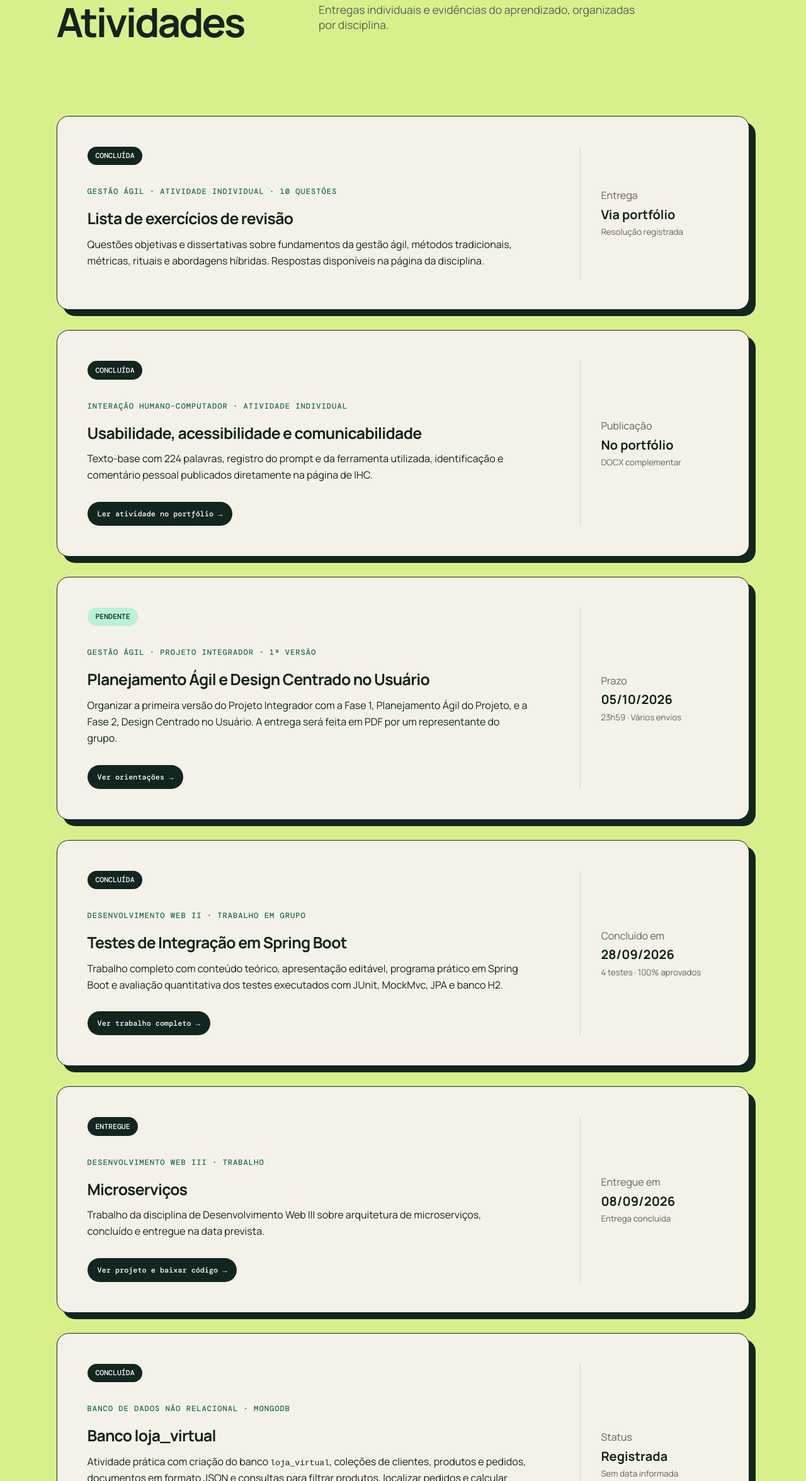
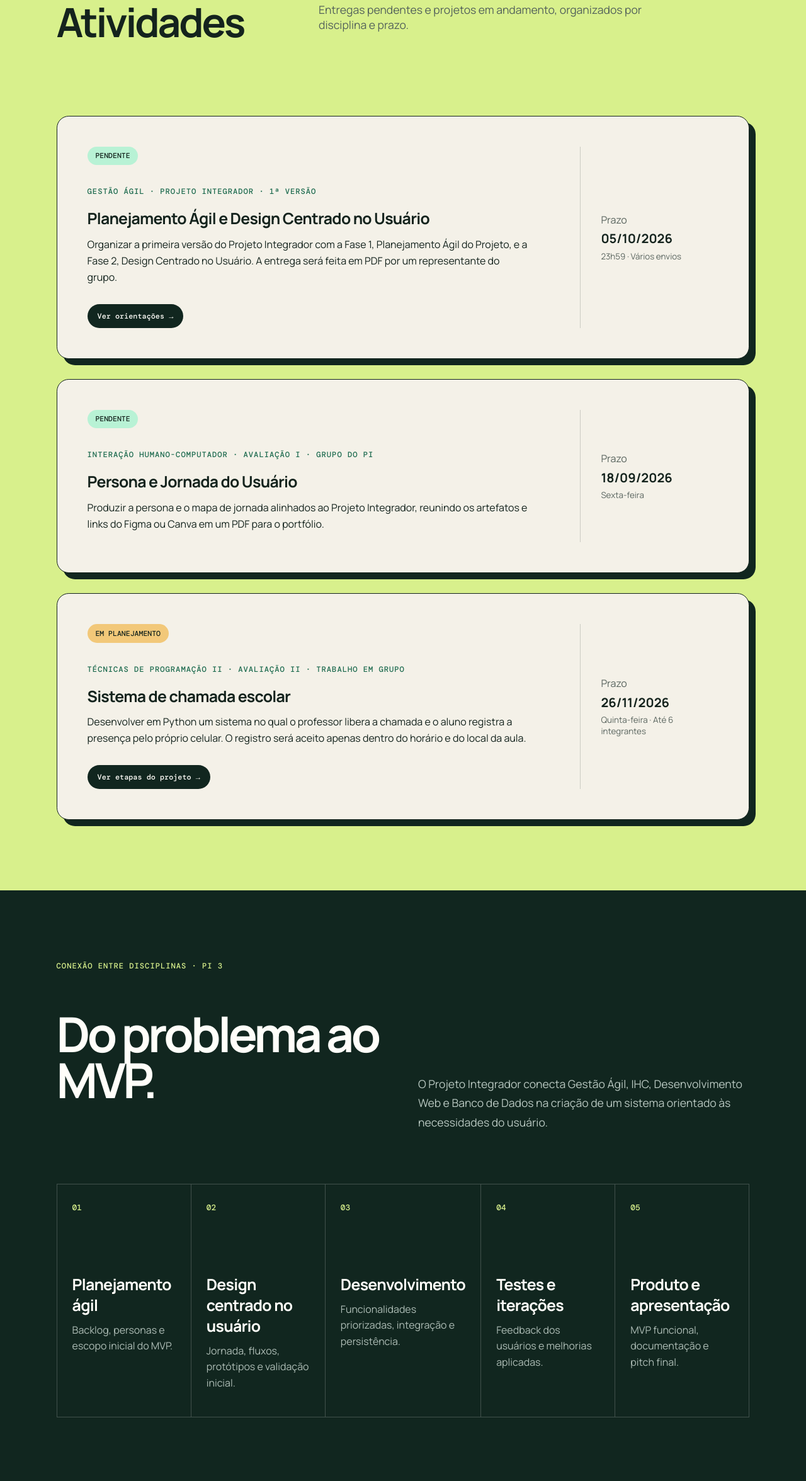
Before and after one commit to DanielDoneda/dsmfatec, a plain HTML site: page index.html in a window 1280 px wide. Shown: the part 3006-5358 px from the top of the page at 63% size. Drawn offline with nearby package versions, Linux system fonts and the light colour scheme.

Commit message:
refactor: mantém apenas pendências no index

```diff
--- a/index.html
+++ b/index.html
@@ -115,35 +115,8 @@
         <div class="section-heading reveal">
           <p class="eyebrow">Prática</p>
           <h2>Atividades</h2>
-          <p>Entregas individuais e evidências do aprendizado, organizadas por disciplina.</p>
+          <p>Entregas pendentes e projetos em andamento, organizados por disciplina e prazo.</p>
         </div>
-          <article class="activity-card reveal">
-          <div>
-            <span class="activity-status completed">Concluída</span>
-            <p class="lesson-number">Gestão Ágil · Atividade individual · 10 questões</p>
-            <h3>Lista de exercícios de revisão</h3>
-            <p>Questões objetivas e dissertativas sobre fundamentos da gestão ágil, métodos tradicionais, métricas, rituais e abordagens híbridas. Respostas disponíveis na página da disciplina.</p>
-          </div>
-          <div class="activity-meta">
-            <span>Entrega</span>
-            <strong>Via portfólio</strong>
-            <small>Resolução registrada</small>
-          </div>
-        </article>
-        <article class="activity-card reveal">
-          <div>
-            <span class="activity-status completed">Concluída</span>
-            <p class="lesson-number">Interação Humano-Computador · Atividade individual</p>
-            <h3>Usabilidade, acessibilidade e comunicabilidade</h3>
-            <p>Texto-base com 224 palavras, registro do prompt e da ferramenta utilizada, identificação e comentário pessoal publicados diretamente na página de IHC.</p>
-            <a class="download-link" href="ihc.html#atividade-ihc">Ler atividade no portfólio →</a>
-          </div>
-          <div class="activity-meta">
-            <span>Publicação</span>
-            <strong>No portfólio</strong>
-            <small>DOCX complementar</small>
-          </div>
-        </article>
         <article class="activity-card reveal">
           <div>
             <span class="activity-status">Pendente</span>
@@ -156,48 +129,6 @@
             <span>Prazo</span>
             <strong>05/10/2026</strong>
             <small>23h59 · Vários envios</small>
-          </div>
-        </article>
-        <article class="activity-card reveal">
-          <div>
-            <span class="activity-status completed">Concluída</span>
-            <p class="lesson-number">Desenvolvimento Web II · Trabalho em grupo</p>
-            <h3>Testes de Integração em Spring Boot</h3>
-            <p>Trabalho completo com conteúdo teórico, apresentação editável, programa prático em Spring Boot e avaliação quantitativa dos testes executados com JUnit, MockMvc, JPA e banco H2.</p>
-            <a class="download-link" href="desenvolvimento-web.html#testes-integracao">Ver trabalho completo →</a>
-          </div>
-          <div class="activity-meta">
-            <span>Concluído em</span>
-            <strong>28/09/2026</strong>
-            <small>4 testes · 100% aprovados</small>
-          </div>
-        </article>
-        <article class="activity-card reveal">
-          <div>
-            <span class="activity-status completed">Entregue</span>
-            <p class="lesson-number">Desenvolvimento Web III · Trabalho</p>
-            <h3>Microserviços</h3>
-            <p>Trabalho da disciplina de Desenvolvimento Web III sobre arquitetura de microserviços, concluído e entregue na data prevista.</p>
-            <a class="download-link" href="desenvolvimento-web.html#microservicos">Ver projeto e baixar código →</a>
-          </div>
-          <div class="activity-meta">
-            <span>Entregue em</span>
-            <strong>08/09/2026</strong>
-            <small>Entrega concluída</small>
-          </div>
-        </article>
-        <article class="activity-card reveal">
-          <div>
-            <span class="activity-status completed">Concluída</span>
-            <p class="lesson-number">Banco de Dados Não Relacional · MongoDB</p>
-            <h3>Banco loja_virtual</h3>
-            <p>Atividade prática com criação do banco <code>loja_virtual</code>, coleções de clientes, produtos e pedidos, documentos em formato JSON e consultas para filtrar produtos, localizar pedidos e calcular vendas por item.</p>
-            <a class="download-link" href="assets/atividades/bd-nao-relacional/mongodb-loja-virtual.md" download>Baixar roteiro MongoDB ↓</a>
-          </div>
-          <div class="activity-meta">
-            <span>Status</span>
-            <strong>Registrada</strong>
-            <small>Sem data informada</small>
           </div>
         </article>
         <article class="activity-card reveal">
```
